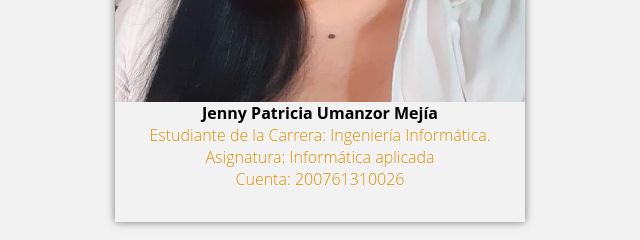
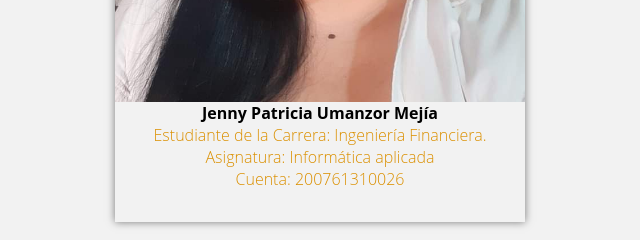
Before and after one commit to HARRY19VG/jenny-umanzor-mejia, a plain HTML site: page index.html in a window 1280 px wide. Shown: the part 940-1180 px from the top of the page, 320-960 px from the left. Drawn offline with Linux system fonts and the light colour scheme.

Commit message:
Add files via upload

```diff
--- a/index.html
+++ b/index.html
@@ -51,7 +51,7 @@
                     </div>
                     <div class="texto-team">
                         <h4>Jenny Patricia Umanzor Mejía </h4>
-                        <p>Estudiante de la Carrera: Ingeniería Informática.</p>
+                        <p>Estudiante de la Carrera: Ingeniería Financiera.</p>
                         <p>Asignatura: Informática aplicada</p>
                         <p>Cuenta: 200761310026</p>
                     </div>
```
